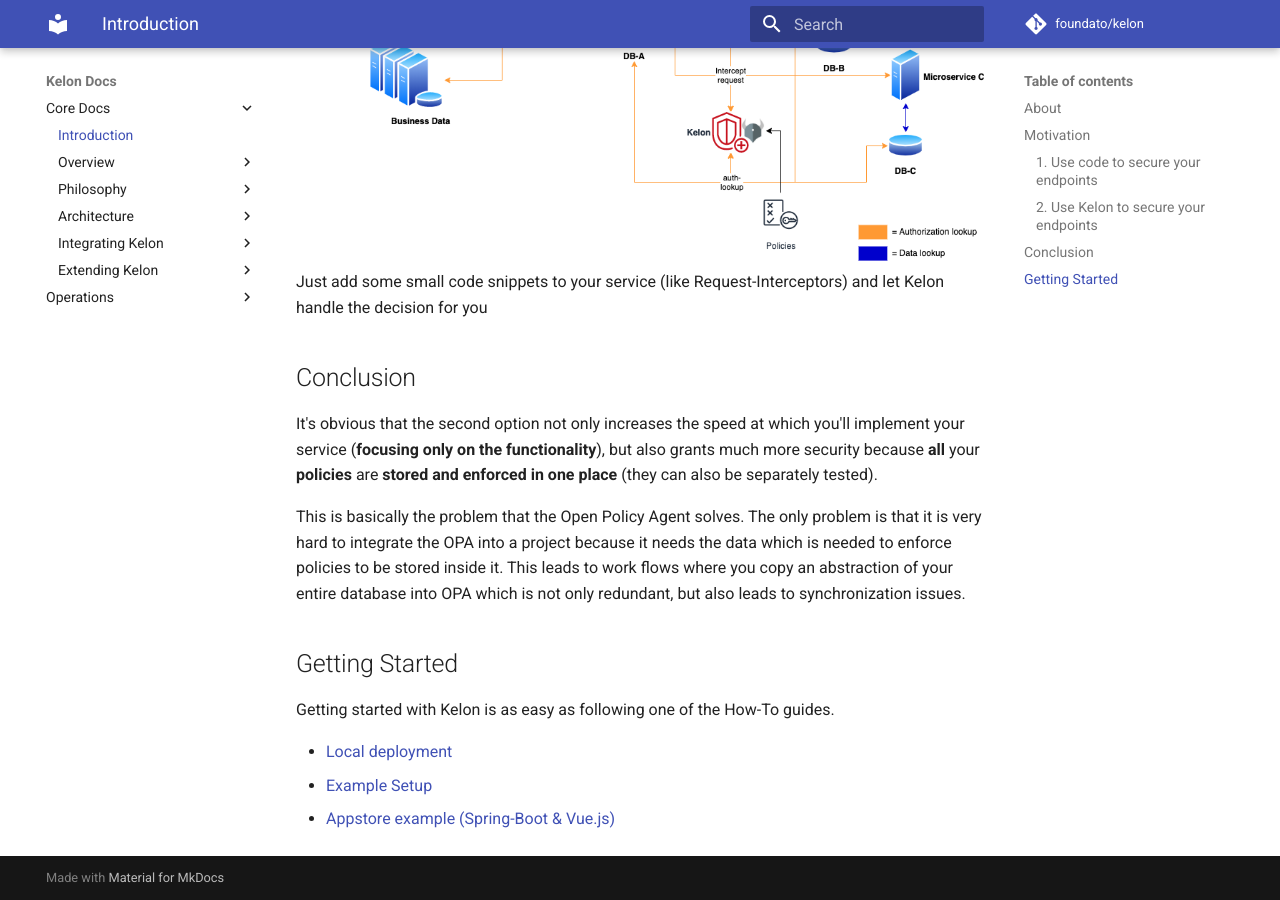
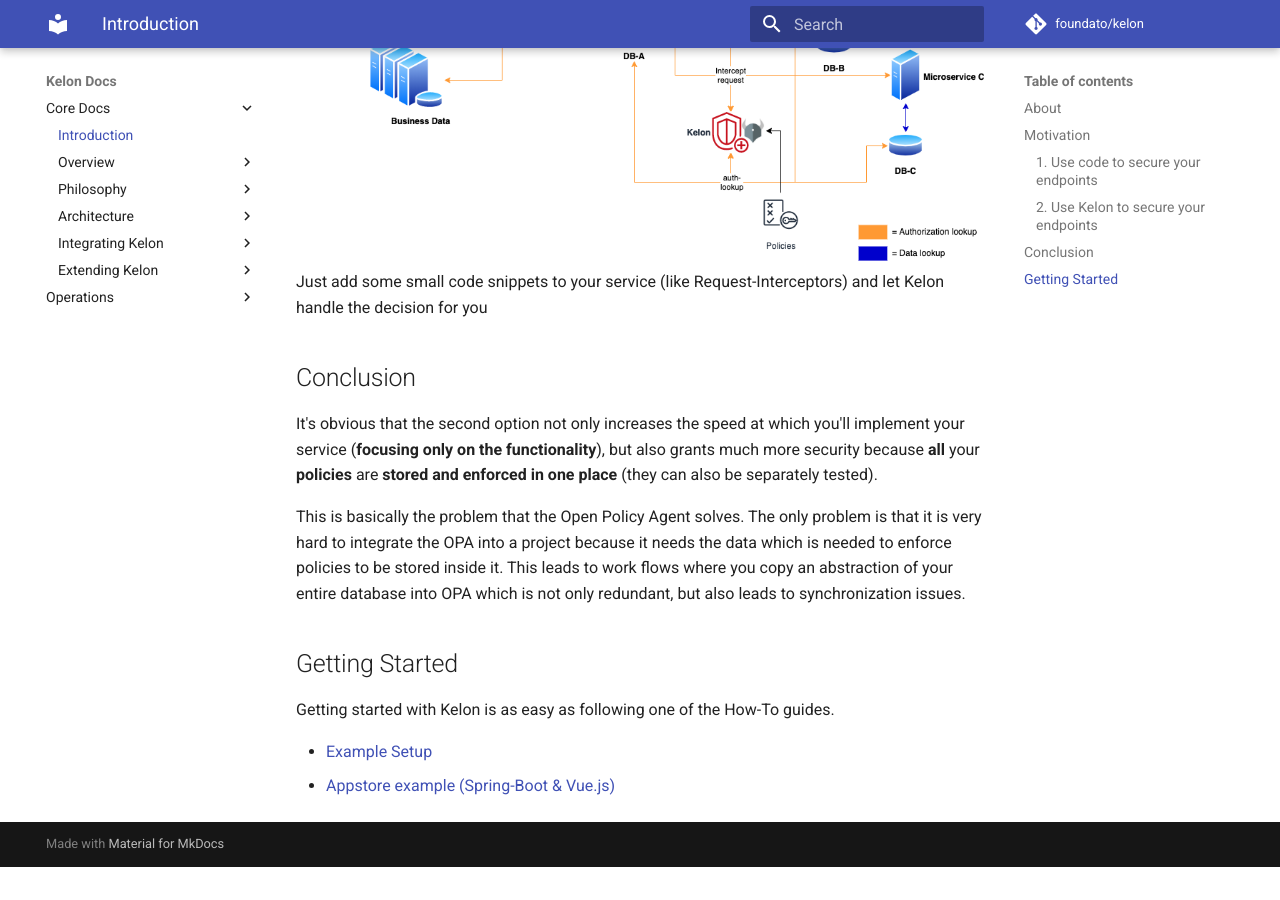
Before and after one commit to unbasical/kelon-docs, an MkDocs documentation site: the page built from docs/index.md, in a window 1280 px wide and 900 px high, scrolled down 1257 px. Built offline with MkDocs 1.6.1 and Material for MkDocs 9.7.7, drawn with Linux system fonts in a browser that asks for light colours; comment, search, counter and statistics services are not loaded; old or Windows-style settings are respelled for this version of MkDocs; after the commit the page ends 2124 px from its top, so only the background shows below that.

Commit message:
Updated links

```diff
--- a/docs/index.md
+++ b/docs/index.md
@@ -31,6 +31,5 @@
 
 Getting started with Kelon is as easy as following one of the How-To guides.
 
-* [Local deployment](how-to/Local-Deployment.md)
-* [Example Setup](how-to/Run-The-Example.md)
-* [Appstore example (Spring-Boot & Vue.js)](how-to/Appstore-Example.md)
+* [Example Setup](core/overview/Simple-Example.md)
+* [Appstore example (Spring-Boot & Vue.js)](https://github.com/Foundato/spring-vue-appstore)
```
